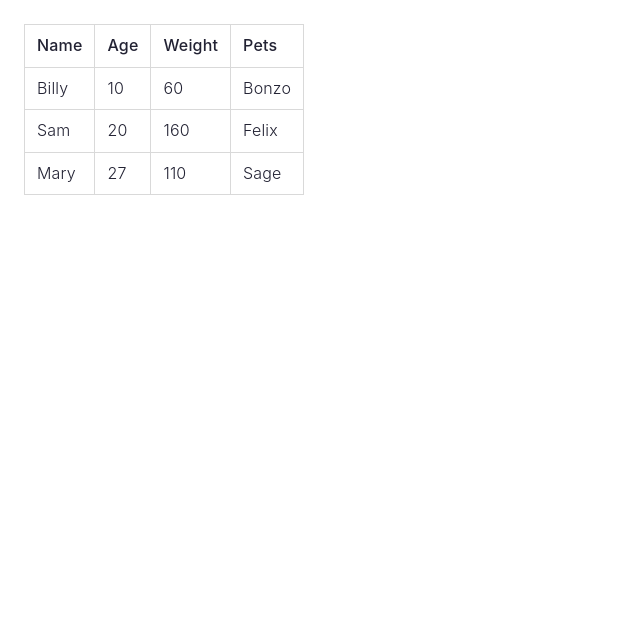
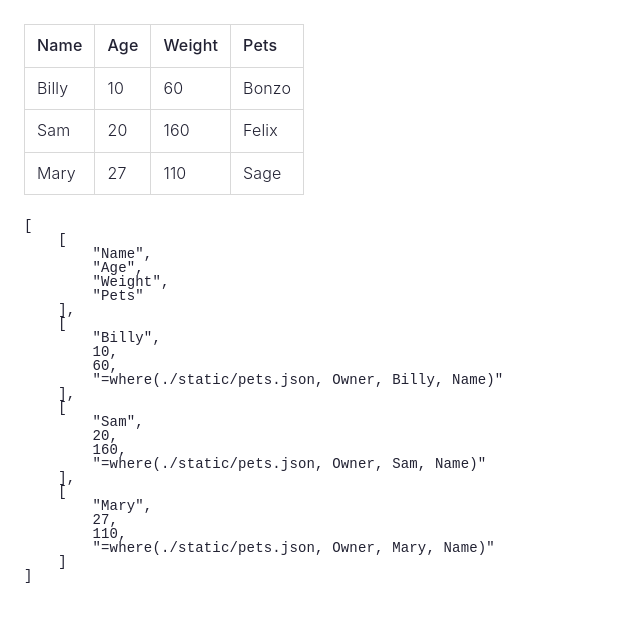
Before and after one commit to nhunzaker/tables, a plain HTML site: page index.html in a window 1280 px wide. Shown: the whole page, without its empty margins (0-640 px from the left). Drawn offline with Linux system fonts and the light colour scheme.

Commit message:
Add source output

```diff
--- a/index.js
+++ b/index.js
@@ -1,7 +1,13 @@
 import { Table } from './src/table.js'
 
 let table = new Table('./static/people.json')
+let source = document.createElement("pre")
 
 document.body.appendChild(table.el)
+document.body.appendChild(source)
+
+table.read().then(data => {
+  source.innerHTML = JSON.stringify(data, null, 4)
+})
 
 table.render()
--- a/src/style.css
+++ b/src/style.css
@@ -62,3 +62,9 @@ th {
 tr:hover td {
   background: #eee;
 }
+
+pre {
+  font-size: 14px;
+  line-height: 1;
+  margin: 24px;
+}
--- a/src/table.js
+++ b/src/table.js
@@ -18,8 +18,12 @@ export class Table {
     this.src = src
   }
 
+  read() {
+    return request(this.src)
+  }
+
   async render() {
-    let [head, ...rows] = await request(this.src)
+    let [head, ...rows] = await this.read()
 
     let thead = this.el.createTHead().insertRow()
     let tbody = this.el.createTBody()
```
